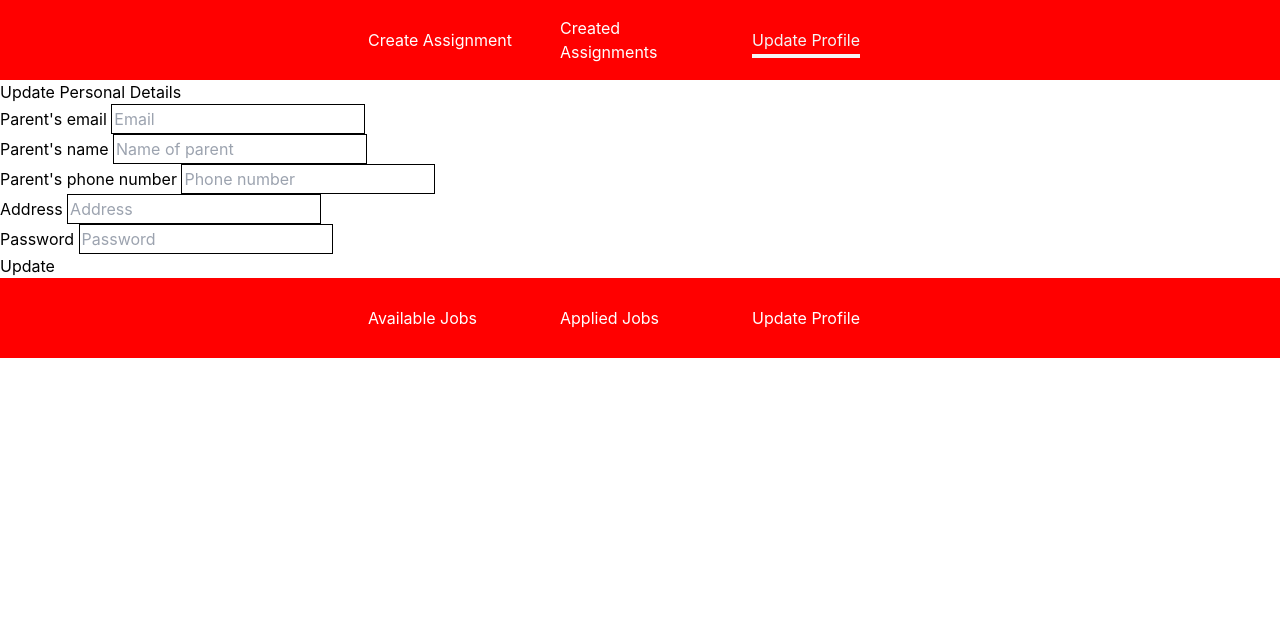
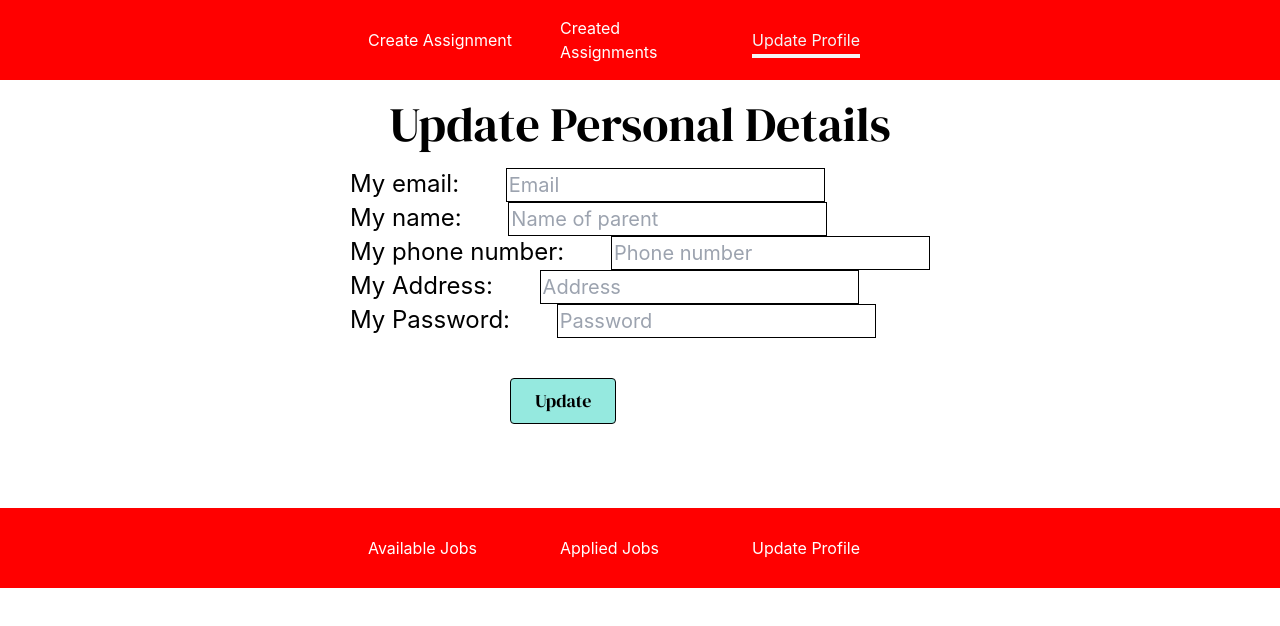
Before and after one commit to krystalkoh/tutorealm_frontend, a React (Create React App) app in the folder react_app/: page /parent/update in a window 1280 px wide. Shown: the top 626 px of the page. Built offline with nearby package versions, Linux system fonts and the light colour scheme; no server answers.

Commit message:
update personal details for parents done

```diff
--- a/react_app/src/components/UpdatePersonalDetails.js
+++ b/react_app/src/components/UpdatePersonalDetails.js
@@ -69,13 +69,19 @@ const UpdatePersonalDetails = () => {
 
   return (
     <>
-      <div>
+      <div
+        class="flex place-content-center mt-5 text-5xl container mx-auto"
+        id="title"
+      >
         <h1>Update Personal Details</h1>
       </div>
-      <form onSubmit={updatePersonal}>
+      <form
+        onSubmit={updatePersonal}
+        class=" place-content-center mt-5 text-xl grid grid-rows-2"
+      >
         <div>
           <div>
-            <label>Parent's email </label>
+            <label class="text-2xl mr-10">My email: </label>
             <input
               type="email"
               placeholder="Email"
@@ -85,7 +91,7 @@ const UpdatePersonalDetails = () => {
             />
           </div>
           <div>
-            <label>Parent's name </label>
+            <label class="text-2xl mr-10">My name: </label>
             <input
               type="text"
               placeholder="Name of parent"
@@ -95,7 +101,7 @@ const UpdatePersonalDetails = () => {
             />
           </div>
           <div>
-            <label>Parent's phone number </label>
+            <label class="text-2xl mr-10">My phone number: </label>
             <input
               type="text"
               placeholder="Phone number"
@@ -105,7 +111,7 @@ const UpdatePersonalDetails = () => {
             />
           </div>
           <div>
-            <label>Address </label>
+            <label class="text-2xl mr-10">My Address: </label>
             <input
               type="text"
               placeholder="Address"
@@ -115,7 +121,7 @@ const UpdatePersonalDetails = () => {
             />
           </div>
           <div>
-            <label>Password </label>
+            <label class="text-2xl mr-10">My Password: </label>
             <input
               type="password"
               placeholder="Password"
@@ -126,7 +132,12 @@ const UpdatePersonalDetails = () => {
           </div>
         </div>
         <div>
-          <button type="submit" class="btn" onClick={updatePersonal}>
+          <button
+            type="submit"
+            id="submit"
+            class="rounded  bg-teal-400/50 text-lg px-6 py-2 mt-10 ml-40"
+            onClick={updatePersonal}
+          >
             Update
           </button>
         </div>
```
